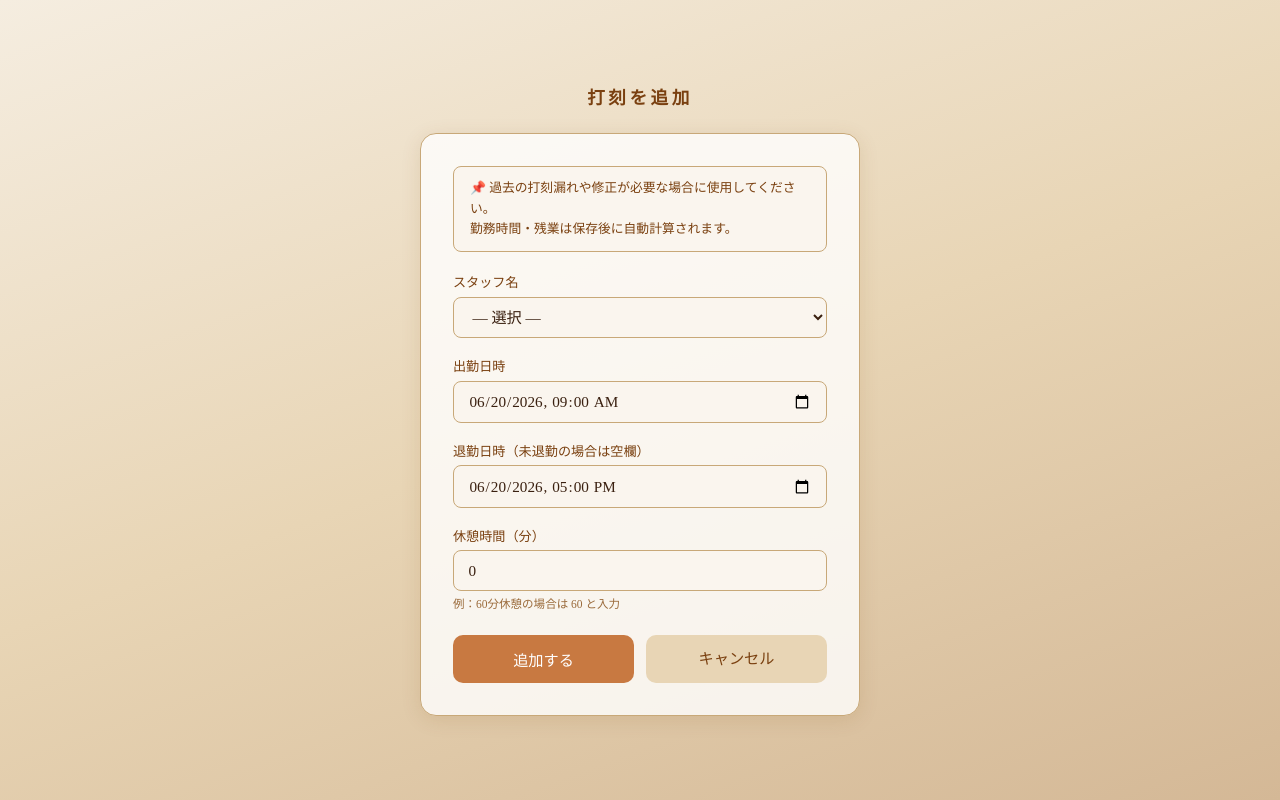
After one commit to like0the0wind-ai/nichigetu-kaisha, a Flask app: page /admin/add in a window 1280 px wide. The commit adds this page. Run offline with Flask 3, Linux system fonts and the light colour scheme; the visitor is signed in with stand-in values (Sample User, id 1); data that the repository does not hold is empty; some libraries are stand-ins or nearby versions.

Commit message:
feat: 手動打刻追加・月次Excelバックアップを追加
- /admin/add: 管理者が過去日付で出退勤を手動追加できる画面
- /admin/export/monthly: 指定月の全出退勤データをExcel出力
- 出退勤明細画面に「＋打刻追加」「月次Excel」ボタンを追加

Co-Authored-By: Claude Sonnet 4.6 <noreply@anthropic.com>

```diff
--- a/attendance_app/app.py
+++ b/attendance_app/app.py
@@ -475,6 +475,108 @@ def admin_staff():
 
 # ── 記録編集・削除 ────────────────────────────────────────────────
 
+@app.route("/admin/add", methods=["GET", "POST"])
+@admin_required
+def admin_add():
+    staff_rows = query("SELECT name FROM staff ORDER BY name")
+    error = None
+    if request.method == "POST":
+        name      = request.form.get("name", "").strip()
+        clock_in  = request.form.get("clock_in", "").strip()
+        clock_out = request.form.get("clock_out", "").strip()
+        break_min = int(request.form.get("break_min") or 0)
+        back      = request.form.get("back", "")
+        try:
+            ci = datetime.strptime(clock_in, "%Y-%m-%dT%H:%M")
+            co = datetime.strptime(clock_out, "%Y-%m-%dT%H:%M") if clock_out else None
+            if co and co <= ci:
+                raise ValueError("退勤が出勤以前の時刻です")
+            execute(
+                "INSERT INTO records (name, clock_in, clock_out, break_min) VALUES (?,?,?,?)",
+                (name,
+                 ci.strftime("%Y-%m-%d %H:%M:%S"),
+                 co.strftime("%Y-%m-%d %H:%M:%S") if co else None,
+                 break_min)
+            )
+            return redirect(back or url_for("admin_attendance"))
+        except ValueError as e:
+            error = f"入力エラー: {e}"
+    back = request.args.get("back", "")
+    prefill_name = request.args.get("name", "")
+    prefill_date = request.args.get("date", today_jst())
+    return render_template("add_record.html",
+                           staff_rows=staff_rows, error=error,
+                           back=back, prefill_name=prefill_name,
+                           prefill_date=prefill_date)
+
+
+@app.route("/admin/export/monthly")
+@admin_required
+def admin_export_monthly():
+    from openpyxl import Workbook
+    from openpyxl.styles import Font, Alignment, PatternFill
+    year  = int(request.args.get("year",  datetime.now(JST).year))
+    month = int(request.args.get("month", datetime.now(JST).month))
+    import calendar
+    last_day = calendar.monthrange(year, month)[1]
+    date_from = f"{year}-{month:02d}-01"
+    date_to   = f"{year}-{month:02d}-{last_day}"
+
+    rows = query(
+        "SELECT * FROM records WHERE date(clock_in) BETWEEN ? AND ? ORDER BY name, clock_in",
+        (date_from, date_to)
+    )
+
+    wb = Workbook()
+    ws = wb.active
+    ws.title = f"{year}年{month}月"
+    ws.page_setup.paperSize  = 9
+    ws.page_setup.orientation = "portrait"
+
+    hdr_fill = PatternFill("solid", fgColor="C8A878")
+    hdr_font = Font(name="MS明朝", size=9, bold=True)
+    val_font = Font(name="MS明朝", size=9)
+    center   = Alignment(horizontal="center", vertical="center")
+    right    = Alignment(horizontal="right",  vertical="center")
+
+    headers = ["名前","日付","出勤","退勤","休憩(分)","勤務時間","残業"]
+    for col, h in enumerate(headers, 1):
+        cell = ws.cell(row=1, column=col, value=h)
+        cell.font = hdr_font; cell.fill = hdr_fill; cell.alignment = center
+    for col, w in enumerate([10,11,8,8,7,9,8], 1):
+        ws.column_dimensions[chr(64+col)].width = w
+
+    for i, r in enumerate(rows, 2):
+        r = dict(r)
+        ci = datetime.strptime(r["clock_in"], "%Y-%m-%d %H:%M:%S")
+        co = datetime.strptime(r["clock_out"], "%Y-%m-%d %H:%M:%S") if r["clock_out"] else None
+        bm = r.get("break_min") or 0
+        if co:
+            ci_m = ceil15(ci.hour*60+ci.minute)
+            co_m = floor15(co.hour*60+co.minute)
+            total = max(0, co_m-ci_m-bm)
+            std   = min(total, STANDARD_HOURS*60)
+            over  = floor15(max(0, total-STANDARD_HOURS*60))
+            work_str = fmt_time(std)
+            over_str = fmt_time(over) if over else "—"
+        else:
+            work_str = "出勤中"
+            over_str = "—"
+
+        vals = [r["name"], ci.strftime("%Y/%m/%d"), ci.strftime("%H:%M"),
+                co.strftime("%H:%M") if co else "—", bm, work_str, over_str]
+        for col, v in enumerate(vals, 1):
+            cell = ws.cell(row=i, column=col, value=v)
+            cell.font = val_font
+            cell.alignment = right if isinstance(v, int) else center
+
+    buf = io.BytesIO()
+    wb.save(buf); buf.seek(0)
+    return send_file(buf, as_attachment=True,
+                     download_name=f"出退勤_{year}年{month}月.xlsx",
+                     mimetype="application/vnd.openxmlformats-officedocument.spreadsheetml.sheet")
+
+
 @app.route("/admin/delete/<int:rec_id>", methods=["POST"])
 @admin_required
 def admin_delete(rec_id):
--- /dev/null
+++ b/attendance_app/templates/add_record.html
@@ -0,0 +1,108 @@
+<!DOCTYPE html>
+<html lang="ja">
+<head>
+  <meta charset="UTF-8">
+  <meta name="viewport" content="width=device-width, initial-scale=1">
+  <title>打刻追加 | ニチゲツ</title>
+  <style>
+    * { box-sizing: border-box; margin: 0; padding: 0; }
+    body {
+      min-height: 100vh;
+      background: linear-gradient(160deg, #f5ede0 0%, #e8d5b5 50%, #d4b896 100%);
+      font-family: 'Hiragino Mincho ProN', 'Yu Mincho', serif;
+      color: #3a2010;
+      display: flex; flex-direction: column;
+      align-items: center; justify-content: center;
+      padding: 2rem 1rem;
+    }
+    h1 { font-size: 1.1rem; color: #7a4010; letter-spacing: .2em; margin-bottom: 1.5rem; }
+    .card {
+      background: rgba(255,255,255,0.8);
+      border: 1px solid #c8a878; border-radius: 16px;
+      padding: 2rem; width: min(440px, 95vw);
+      box-shadow: 0 4px 20px rgba(120,70,20,.12);
+    }
+    .notice {
+      background: #faf5ee; border: 1px solid #c8a878; border-radius: 8px;
+      padding: .7rem 1rem; font-size: .8rem; color: #7a4010;
+      margin-bottom: 1.25rem; line-height: 1.6;
+    }
+    .field { margin-bottom: 1.1rem; }
+    label { display: block; font-size: .82rem; color: #7a4010; margin-bottom: .35rem; }
+    select, input[type=datetime-local], input[type=number] {
+      width: 100%; padding: .65rem .9rem;
+      background: #faf5ee; border: 1px solid #c8a878;
+      border-radius: 8px; color: #3a2010; font-size: .95rem;
+      font-family: inherit;
+    }
+    .hint { font-size: .72rem; color: #9a6a3a; margin-top: .25rem; }
+    .btns { display: flex; gap: .75rem; margin-top: 1.5rem; }
+    .btn-save {
+      flex: 1; padding: .8rem; background: #c87941; color: #fff;
+      border: none; border-radius: 10px; font-size: .95rem;
+      cursor: pointer; font-family: inherit;
+    }
+    .btn-cancel {
+      flex: 1; padding: .8rem; background: #e8d5b5; color: #7a4010;
+      border: none; border-radius: 10px; font-size: .95rem;
+      cursor: pointer; font-family: inherit;
+      text-decoration: none; text-align: center; line-height: 1.4;
+    }
+    .error {
+      background: #fde8e0; border: 1px solid #e8a090;
+      border-radius: 8px; padding: .75rem 1rem;
+      color: #c03020; font-size: .88rem; margin-bottom: 1rem;
+    }
+  </style>
+</head>
+<body>
+  <h1>打刻を追加</h1>
+  <div class="card">
+    <div class="notice">
+      📌 過去の打刻漏れや修正が必要な場合に使用してください。<br>
+      勤務時間・残業は保存後に自動計算されます。
+    </div>
+
+    {% if error %}
+    <div class="error">{{ error }}</div>
+    {% endif %}
+
+    <form method="post">
+      <input type="hidden" name="back" value="{{ back }}">
+
+      <div class="field">
+        <label>スタッフ名</label>
+        <select name="name" required>
+          <option value="">— 選択 —</option>
+          {% for s in staff_rows %}
+          <option value="{{ s.name }}" {% if s.name == prefill_name %}selected{% endif %}>{{ s.name }}</option>
+          {% endfor %}
+        </select>
+      </div>
+
+      <div class="field">
+        <label>出勤日時</label>
+        <input type="datetime-local" name="clock_in"
+               value="{{ prefill_date }}T09:00" required>
+      </div>
+
+      <div class="field">
+        <label>退勤日時（未退勤の場合は空欄）</label>
+        <input type="datetime-local" name="clock_out"
+               value="{{ prefill_date }}T17:00">
+      </div>
+
+      <div class="field">
+        <label>休憩時間（分）</label>
+        <input type="number" name="break_min" min="0" value="0">
+        <div class="hint">例：60分休憩の場合は 60 と入力</div>
+      </div>
+
+      <div class="btns">
+        <button class="btn-save" type="submit">追加する</button>
+        <a class="btn-cancel" href="{{ back or '/admin/attendance' }}">キャンセル</a>
+      </div>
+    </form>
+  </div>
+</body>
+</html>
```
Also changed, not shown: attendance_app/templates/attendance.html (+23 -1 lines).
